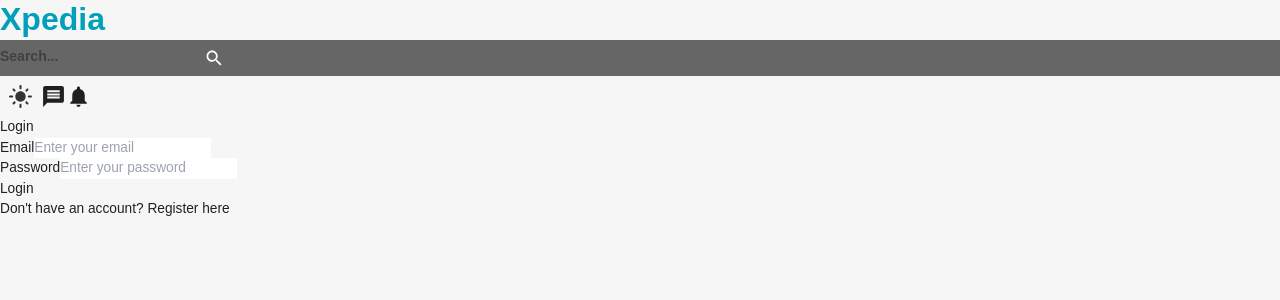
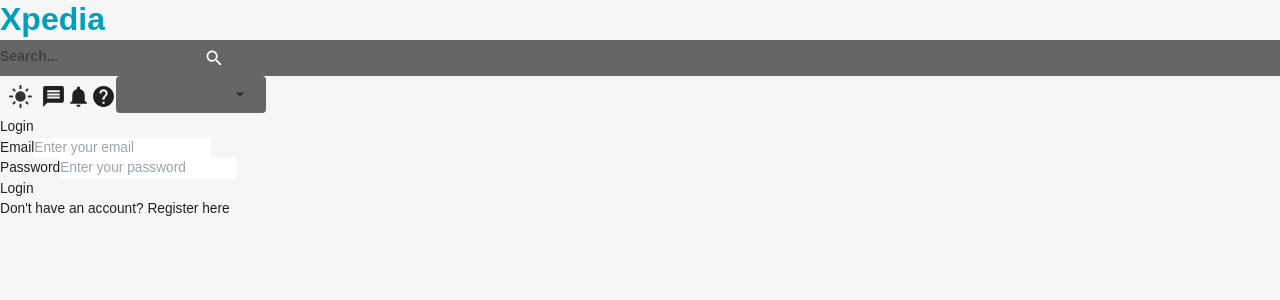
Before and after one commit to KIRENGA-Remy/Social-Media, a React (Vite) app in the folder frontend/: page / in a window 1280 px wide. Shown: the top 300 px of the page. Built offline with nearby package versions, Linux system fonts and the light colour scheme.

Commit message:
navbar finish

```diff
--- a/frontend/src/components/Navbar.tsx
+++ b/frontend/src/components/Navbar.tsx
@@ -14,6 +14,8 @@ function Navbar() {
   const dispatch = useDispatch();
   const navigate = useNavigate();
   const user = useSelector((state: any) => state.user)
+  console.log('here is user' , user);
+
   const isNonMobileScreens = useMediaQuery("(min-width: 1000px)");
 
   const theme = useTheme();
@@ -22,6 +24,8 @@ function Navbar() {
   const background = theme.palette.background.default;
   const primaryLight = theme.palette.primary.light;
   const alt = theme.palette.background.paper;
+
+  // const fullName = `${ user.firstName} ${user.lastName}`;
 
   return (
     <div className="flex justify-between">
@@ -44,7 +48,7 @@ function Navbar() {
         </Typography>
         {isNonMobileScreens && (
         <div className='rounded-md py-1 px-8 flex justify-between gap-16' style={{background: neutralLight}}>
-          <InputBase placeholder="Search..." sx={{fontWeight: 'bold', fontSize: '14px', color: ''}}/>
+          <InputBase placeholder="Search..." sx={{fontWeight: 'bold', fontSize: '14px'}}/>
           <IconButton sx={{ color: 'white', fontWeight:'bold'}}>
             <Search />
           </IconButton>
@@ -52,7 +56,7 @@ function Navbar() {
       )}
       </div>
       { isNonMobileScreens ? (
-        <div className='flex gap-4'>
+        <div className='flex gap-8 px-16 py-4 justify-center items-center'>
           <IconButton onClick={() => dispatch(setMode())}>
             {theme.palette.mode === "dark" ? (
               <DarkMode sx={{color: 'white' , fontSize: '25px'}} />
@@ -60,12 +64,97 @@ function Navbar() {
               <LightMode sx={{ color: dark, fontSize: '25px'}} />
             )}
           </IconButton>
-          <Message sx={{ fontSize: '25px'}} />
-          <Notifications sx={{ fontSize: '25px'}} />
+          <Message sx={{ fontSize: '25px', cursor: 'pointer'}} />
+          <Notifications sx={{ fontSize: '25px', cursor: 'pointer'}} />
+          <Help sx={{ fontSize: '25px', cursor: 'pointer'}} />
+          <FormControl variant='standard'>
+            <Select
+            sx={{
+              backgroundColor: neutralLight,
+              width: "150px",
+              borderRadius: "0.25rem",
+              p:"0.25rem 1rem",
+              "& .MuiSvgIcon-root": {
+                  pr: "0.25rem",
+                  width: "3rem",
+                },
+                "& .MuiSelect-select:focus": {
+                  backgroundColor: neutralLight,
+                },
+              }}
+              input={<InputBase />}
+            >
+              <MenuItem >
+                <Typography>remy</Typography>
+              </MenuItem>
+              <MenuItem onClick={() => dispatch(setLogout())}>Log Out</MenuItem>
+            </Select>
+          </FormControl>
         </div>
       ) : (
-        <div className='flex gap-8 px-16 py-4'>Credentials</div>
+        <IconButton
+          onClick={() => setIsMobileMenuToggled(!isMobileMenuToggled)}
+        >
+          <Menu />
+        </IconButton>
       )}
+
+            {/* MOBILE NAV */}
+            {!isNonMobileScreens && isMobileMenuToggled && (
+        <div className={`fixed right-0 bottom-0 h-full z-10 max-w-[500px] min-w-[300px] bg-${background}`}>
+          {/* CLOSE ICON */}
+          <Box display="flex" justifyContent="flex-end" p="1rem">
+            <IconButton
+              onClick={() => setIsMobileMenuToggled(!isMobileMenuToggled)}
+            >
+              <Close />
+            </IconButton>
+          </Box>
+
+          {/* MENU ITEMS */}
+          <div className='flex flex-col justify-center items-center gap-4'>
+            <IconButton
+              onClick={() => dispatch(setMode())}
+              sx={{ fontSize: "25px" }}
+            >
+              {theme.palette.mode === "dark" ? (
+                <DarkMode sx={{ fontSize: "25px" }} />
+              ) : (
+                <LightMode sx={{ color: dark, fontSize: "25px" }} />
+              )}
+            </IconButton>
+            <Message sx={{ fontSize: "25px" }} />
+            <Notifications sx={{ fontSize: "25px" }} />
+            <Help sx={{ fontSize: "25px" }} />
+            <FormControl variant="standard">
+              <Select
+                sx={{
+                  backgroundColor: neutralLight,
+                  width: "150px",
+                  borderRadius: "0.25rem",
+                  p: "0.25rem 1rem",
+                  "& .MuiSvgIcon-root": {
+                    pr: "0.25rem",
+                    width: "3rem",
+                  },
+                  "& .MuiSelect-select:focus": {
+                    backgroundColor: neutralLight,
+                  },
+                }}
+                input={<InputBase />}
+              >
+                <MenuItem>
+                  <Typography>remy</Typography>
+                </MenuItem>
+                <MenuItem onClick={() => dispatch(setLogout())}>
+                  Log Out
+                </MenuItem>
+              </Select>
+            </FormControl>
+          </div>
+        </div>
+      )}
+
     </div>
   )
 }
--- a/frontend/src/pages/Login.tsx
+++ b/frontend/src/pages/Login.tsx
@@ -223,7 +223,7 @@ const Login :React.FC = () => {
           </Form>
         ) }
     </Formik>
-    <p className="mt-2 text-center text-black md:flex md:justify-between flex flex-col">
+    <p className="mt-2 text-center text-black md:flex md:justify-between md:flex-row flex flex-col">
       Don't have an account?{' '}
       <a href="/register" className="text-black font-bold hover:underline">
         Register here
--- a/frontend/src/redux/authSlice.tsx
+++ b/frontend/src/redux/authSlice.tsx
@@ -115,6 +115,8 @@ export const authSlice = createSlice({
       state.mode = state.mode === "light" ? "dark" : "light";
     },
     setLogin: (state, action: PayloadAction<{ user: User; token: string }>) => {
+      console.log(state.user);
+
       state.user = action.payload.user;
       state.token = action.payload.token;
     },
```
